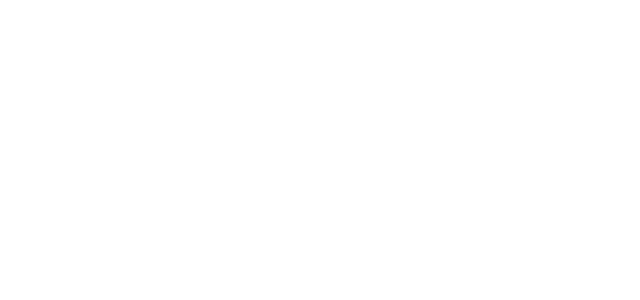
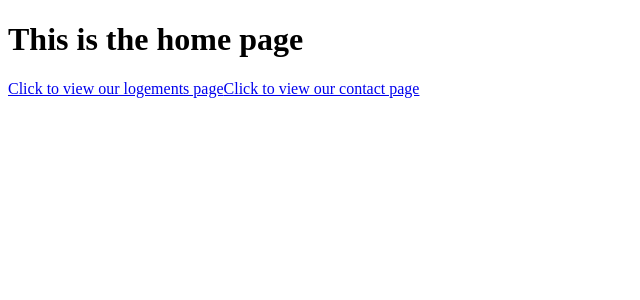
Before and after one commit to JustineLo/kasa, a React (Create React App) app: page / in a window 1280 px wide. Shown: the top 300 px of the page, without its empty margins (0-640 px from the left). Built offline with nearby package versions, Linux system fonts and the light colour scheme.

Commit message:
react router setup

```diff
--- a/src/App.js
+++ b/src/App.js
@@ -1,10 +1,16 @@
+import { Routes, Route } from "react-router-dom"
+import Apropos from "./view/Apropos";
+import Home from "./view/Home";
+import Logements from "./view/Logements";
 
 function App() {
   return (
     <div className="App">
-      <header className="App-header">
-
-      </header>
+      <Routes>
+        <Route path="/" element={ <Home/> } />
+        <Route path="logements" element={ <Logements/> } />
+        <Route path="apropos" element={ <Apropos/> } />
+      </Routes>
     </div>
   );
 }
--- a/src/index.js
+++ b/src/index.js
@@ -1,10 +1,11 @@
 import React from 'react';
 import ReactDOM from 'react-dom/client';
+import { BrowserRouter } from "react-router-dom";
 import App from './App';
 
 const root = ReactDOM.createRoot(document.getElementById('root'));
 root.render(
-  <React.StrictMode>
-    <App />
-  </React.StrictMode>
+  <BrowserRouter>
+      <App />
+  </BrowserRouter>
 );
--- /dev/null
+++ b/src/view/Apropos.js
@@ -0,0 +1,11 @@
+import React from 'react';
+
+const Apropos = () => {
+  return (
+    <>
+    Apropos
+    </>
+  );
+}
+
+export default Apropos;
--- /dev/null
+++ b/src/view/Home.js
@@ -0,0 +1,16 @@
+import React from "react";
+import { Link } from "react-router-dom";
+
+const Home = () => {
+  return (
+    <>
+      <div>
+        <h1>This is the home page</h1>
+        <Link to="logements">Click to view our logements page</Link>
+        <Link to="apropos">Click to view our contact page</Link>
+      </div>
+    </>
+  );
+};
+
+export default Home;
--- /dev/null
+++ b/src/view/Logements.js
@@ -0,0 +1,11 @@
+import React from 'react';
+
+const Logements = () => {
+  return (
+    <>
+    Logements
+    </>
+  );
+}
+
+export default Logements;
```
Also changed, not shown: src/view/ErrorPage.js (added, +11 -0 lines).
